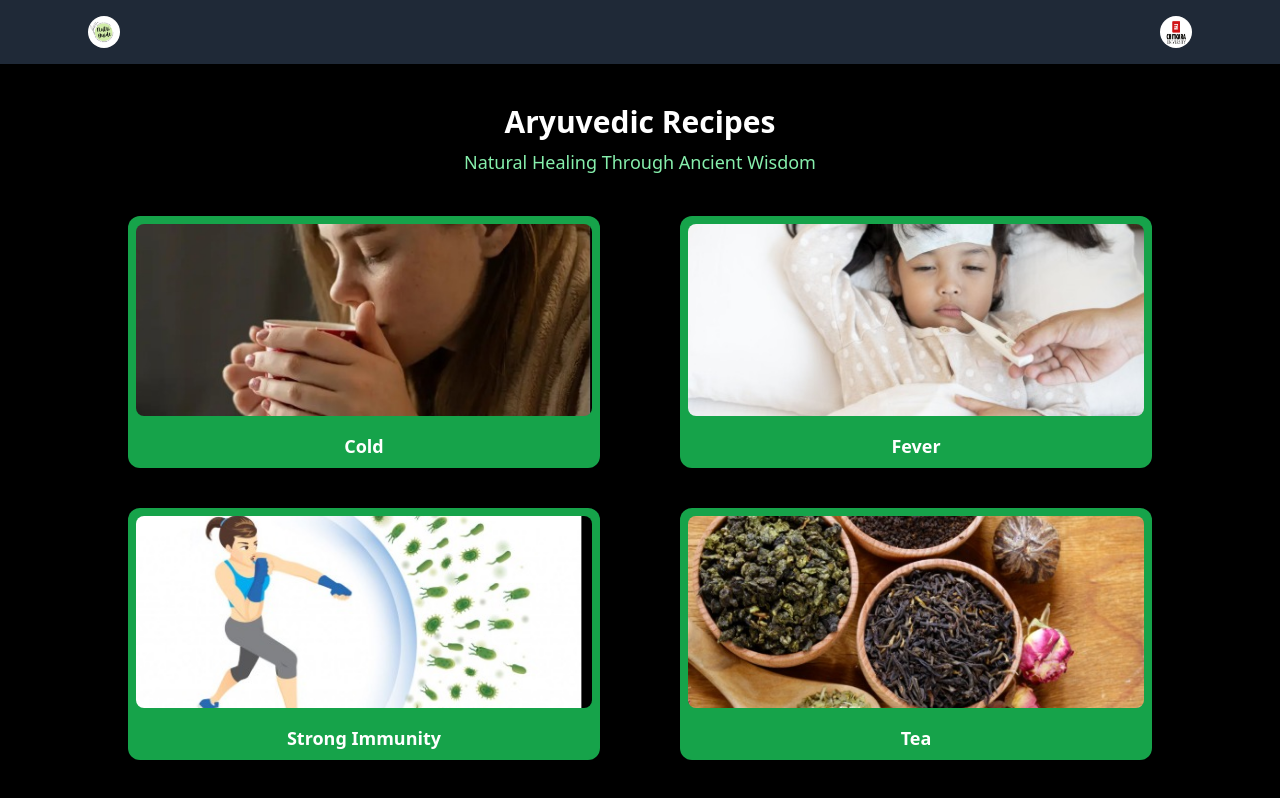
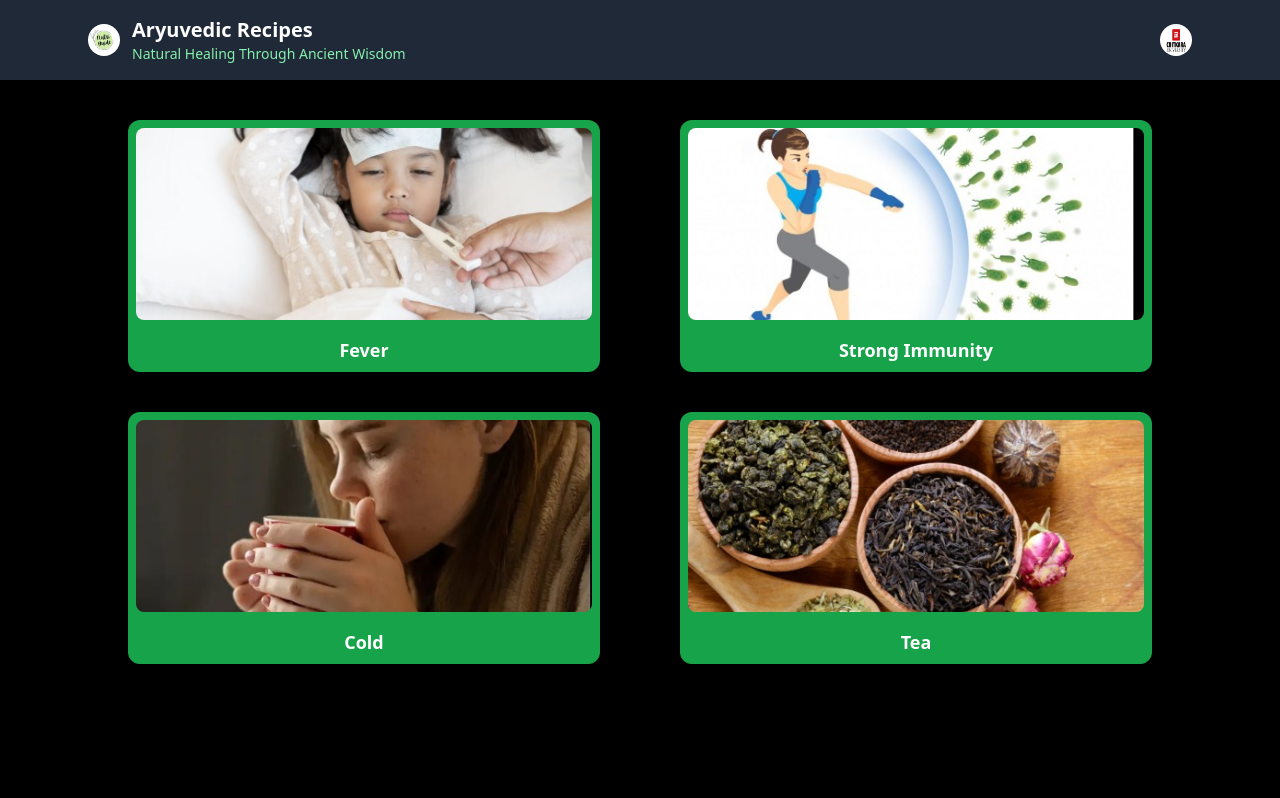
Before and after one commit to DS912008/NutriGuide, a plain HTML site: page aryuveda.html in a window 1280 px wide. Drawn offline with nearby package versions, Linux system fonts and the light colour scheme.

Commit message:
Update aryuveda.html

```diff
--- a/aryuveda.html
+++ b/aryuveda.html
@@ -11,32 +11,28 @@
   <!-- Navbar -->
   <header class="w-full bg-gray-800 shadow-md">
     <div class="max-w-6xl mx-auto flex justify-between items-center px-6 py-4">
-      <a href="dhanu.html">
-        <img src="logo.jpg" alt="Menu" class="w-8 h-8 rounded-full"/>
-      </a>
+
+      <!-- Left Side: Logo + Text -->
+      <div class="flex items-center gap-3">
+        <a href="dhanu.html">
+          <img src="logo.jpg" alt="Menu" class="w-8 h-8 rounded-full"/>
+        </a>
+        <div>
+          <h1 class="text-xl font-bold text-white">Aryuvedic Recipes</h1>
+          <p class="text-sm text-green-300">Natural Healing Through Ancient Wisdom</p>
+        </div>
+      </div>
+
+      <!-- Right Side Logo -->
       <div>
         <img src="clogo.png" alt="Logo" class="w-8 h-8 rounded-full"/>
       </div>
     </div>
   </header>
 
-  <!-- Page Title + Subheading -->
-  <section class="text-center mt-10">
-    <h1 class="text-3xl font-bold text-white">Aryuvedic Recipes</h1>
-    <p class="text-lg text-green-300 mt-2">Natural Healing Through Ancient Wisdom</p>
-  </section>
-
   <!-- Image Grid -->
   <main class="flex flex-col items-center justify-center pt-10 px-4 pb-16">
     <div class="grid grid-cols-1 sm:grid-cols-2 gap-x-20 gap-y-10 w-full max-w-5xl text-center">
-
-      <!-- Cold -->
-      <div class="bg-green-600 p-2 rounded-xl shadow-lg transition-transform transform hover:scale-105">
-        <a href="cold.html">
-          <img src="image1.jpg" alt="Cold" class="rounded-lg w-full h-48 object-cover"/>
-        </a>
-        <p class="mt-4 text-lg font-semibold">Cold</p>
-      </div>
 
       <!-- Fever -->
       <div class="bg-green-600 p-2 rounded-xl shadow-lg transition-transform transform hover:scale-105">
@@ -54,6 +50,14 @@
         <p class="mt-4 text-lg font-semibold">Strong Immunity</p>
       </div>
 
+      <!-- Cold -->
+      <div class="bg-green-600 p-2 rounded-xl shadow-lg transition-transform transform hover:scale-105">
+        <a href="cold.html">
+          <img src="image1.jpg" alt="Cold" class="rounded-lg w-full h-48 object-cover"/>
+        </a>
+        <p class="mt-4 text-lg font-semibold">Cold</p>
+      </div>
+
       <!-- Tea -->
       <div class="bg-green-600 p-2 rounded-xl shadow-lg transition-transform transform hover:scale-105">
         <a href="tea.html">
```
